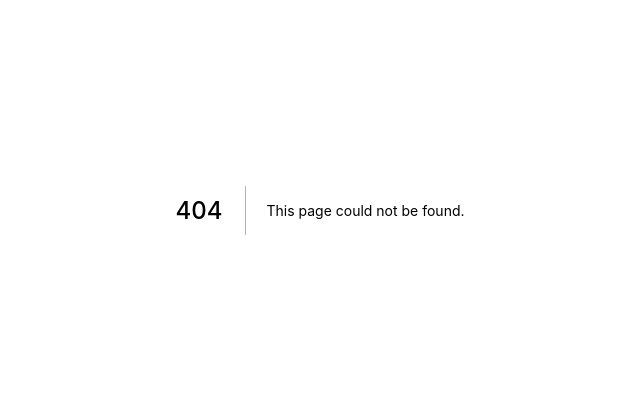
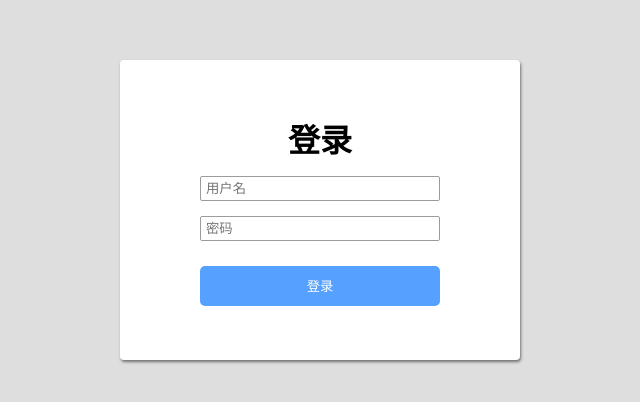
Before and after one commit to guo40020/blog-nextjs-mgr, a Next.js app: page /login in a window 1280 px wide. Before the commit this address had no page. Shown: the part 190-592 px from the top of the page, without its empty margins (320-960 px from the left). Built offline with nearby package versions, Linux system fonts and the light colour scheme.

Commit message:
added login logic

```diff
--- /dev/null
+++ b/constants.ts
@@ -0,0 +1 @@
+export const API_ROOT = 'http://127.0.0.1:7001'
--- /dev/null
+++ b/contexts/UserAuthContext.tsx
@@ -0,0 +1,24 @@
+import React, { ComponentProps, createContext, Dispatch, useState } from "react";
+
+interface IUserAuth {
+  loggedIn: boolean;
+  token: string;
+  displayName: string;
+}
+
+interface IUserAuthContextValues {
+  auth?: IUserAuth;
+  setAuth?: Dispatch<IUserAuth>;
+}
+
+export const UserAuthContext = createContext<IUserAuthContextValues>({});
+
+export default function UserAuthContextProvider(props: ComponentProps<any>) {
+  const [auth, setAuth] = useState<IUserAuth>({loggedIn: false,token: '', displayName: ''})
+
+  return (
+    <UserAuthContext.Provider value={{auth, setAuth}}>
+      {props.children}
+    </UserAuthContext.Provider>
+  )
+}
--- a/package.json
+++ b/package.json
@@ -8,8 +8,12 @@
     "start": "next start"
   },
   "dependencies": {
+    "@types/node": "^14.14.6",
+    "@types/react": "^16.9.56",
     "next": "10.0.1",
     "react": "17.0.1",
-    "react-dom": "17.0.1"
+    "react-dom": "17.0.1",
+    "sass": "^1.29.0",
+    "typescript": "^4.0.5"
   }
 }
--- a/pages/_app.js
+++ b/pages/_app.js
@@ -1,7 +1,12 @@
 import '../styles/globals.css'
+import UserAuthContextProvider from "../contexts/UserAuthContext";
 
 function MyApp({ Component, pageProps }) {
-  return <Component {...pageProps} />
+  return (
+    <UserAuthContextProvider>
+      <Component {...pageProps} />
+    </UserAuthContextProvider>
+  )
 }
 
 export default MyApp
--- a/pages/index.js
+++ /dev/null
@@ -1,5 +0,0 @@
-export default function Home() {
-  return (
-    <div/>
-  )
-}
--- /dev/null
+++ b/pages/login.module.scss
@@ -0,0 +1,62 @@
+.loginRoot {
+  width: 100vw;
+  height: 100vh;
+  background: #dedede;
+  display: flex;
+  justify-content: center;
+  align-items: center;
+
+  .loginBox{
+    width: 400px;
+    height: 300px;
+    background: white;
+    border-radius: 4px;
+    box-shadow: 1px 2px 3px #727272;
+    display: flex;
+    align-items: center;
+    justify-content: center;
+    flex-direction: column;
+
+    h1 {
+      font-family: "Noto Sans SC", sans-serif;
+      margin: 0;
+    }
+
+    input {
+      margin-top: 15px;
+      border: 1px solid #9c9c9c;
+      border-radius: 2px;
+      outline: none;
+      height: 25px;
+      padding: 5px;
+      width: 60%;
+
+      &:focus {
+        box-shadow: 0 0 0 2px lightblue;
+      }
+    }
+
+    button {
+      margin-top: 25px;
+      width: 60%;
+      height: 40px;
+      background: #56a1ff;
+      border-radius: 5px;
+      color: white;
+      outline: none;
+      border: none;
+
+      &:hover {
+        background: #4698ff;
+      }
+
+      &:active {
+        background: #0070f3;
+      }
+
+      &:disabled {
+        background: #b1d4ff;
+      }
+    }
+  }
+}
--- /dev/null
+++ b/pages/login.tsx
@@ -0,0 +1,46 @@
+import React, { useContext, useState } from "react";
+import style from './login.module.scss'
+import { API_ROOT } from "../constants";
+import { UserAuthContext } from "../contexts/UserAuthContext";
+import { useRouter } from "next/router";
+
+export default function Login() {
+  const [username, setUsername] = useState('');
+  const [password, setPassword] = useState('');
+  const [loading, setLoading] = useState(false);
+  const {setAuth} = useContext(UserAuthContext);
+  const router = useRouter();
+
+  async function handleLogin() {
+    setLoading(true);
+    try {
+      const res = await fetch(`${ API_ROOT }/login`)
+      const data = await res.json()
+      if (data.success) {
+        setAuth!({loggedIn: true, displayName: data.displayName, token: data.token})
+        router.push('/')
+      }
+    } catch (e) {
+      console.error(e)
+    }
+  }
+
+  return (
+    <div className={style.loginRoot}>
+      <div className={style.loginBox}>
+        <h1>登录</h1>
+        <input type="text"
+               placeholder={'用户名'}
+               value={username}
+               onChange={(event) => setUsername(event.target.value)}
+        />
+        <input type="password"
+               placeholder={'密码'}
+               value={password}
+               onChange={(event) => setPassword(event.target.value)}
+        />
+        <button disabled={loading} onClick={handleLogin}>{loading ? '登录中...' : '登录'}</button>
+      </div>
+    </div>
+  )
+}
--- a/styles/globals.css
+++ b/styles/globals.css
@@ -1,3 +1,5 @@
+@import url('https://fonts.googleapis.com/css2?family=Noto+Sans+SC&display=swap');
+
 html,
 body {
   padding: 0;
```
Also changed, not shown: pages/index.tsx (added, +18 -0 lines), tsconfig.json (added, +29 -0 lines), 1 other file (tests, documents, lock files or other folders).
